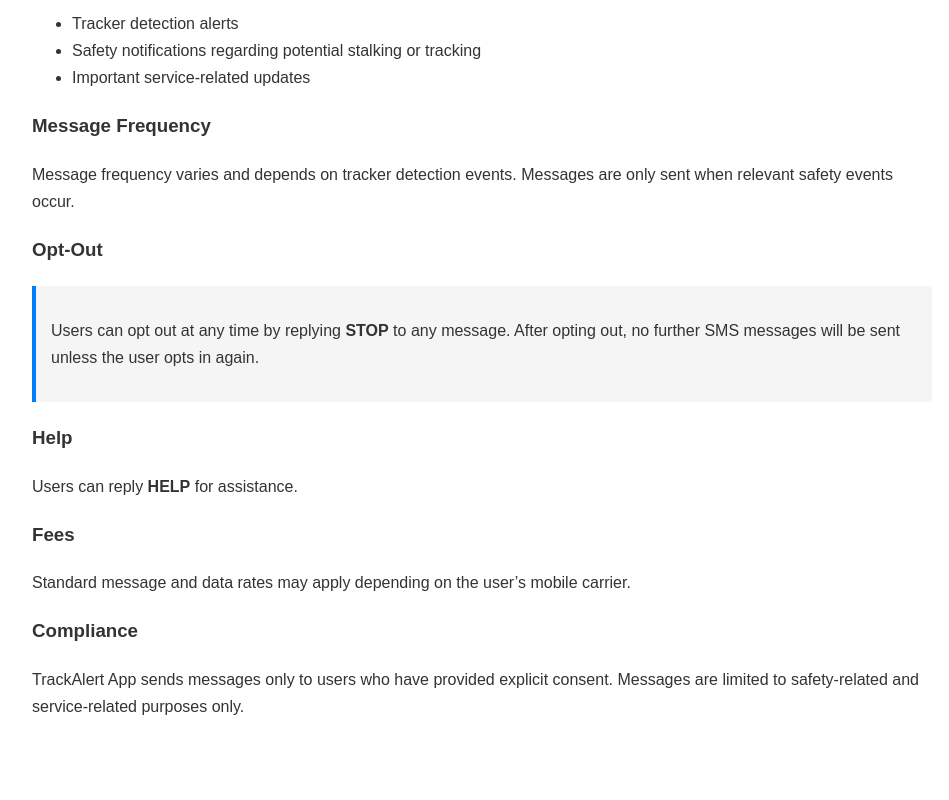
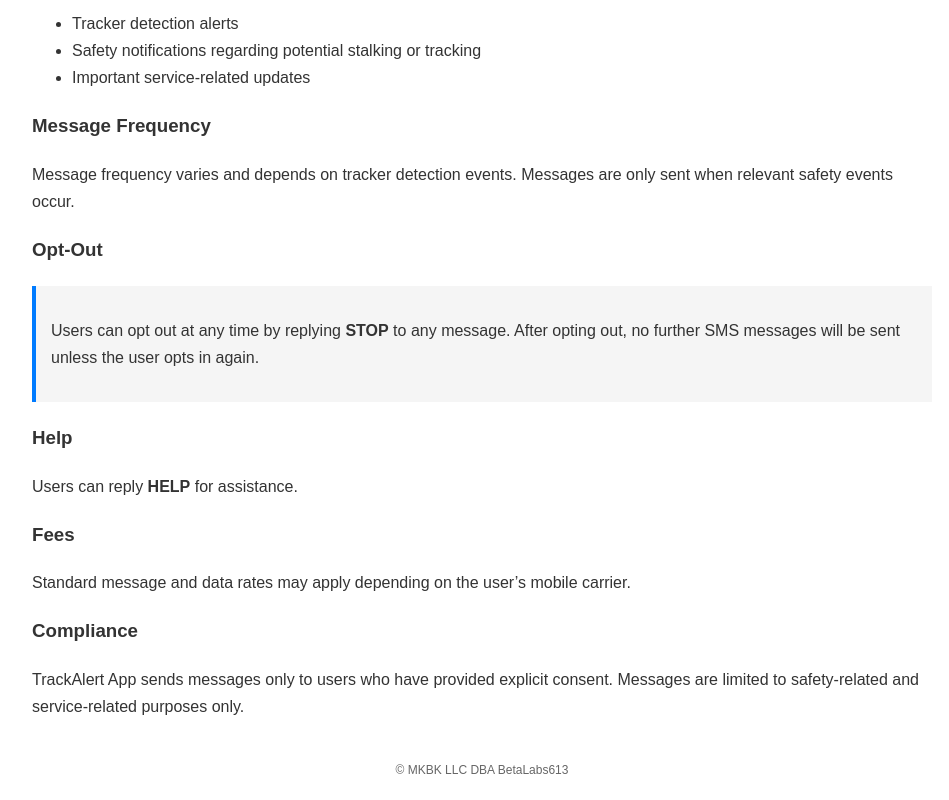
Before and after one commit to moshek2016/SMS-Consent, a plain HTML site: page index.html in a window 1280 px wide. Shown: the part 1302-2102 px from the top of the page, without its empty margins (158-1107 px from the left). Before the commit the page ends 2058 px from the top, so only its background shows below. Drawn offline with Linux system fonts and the light colour scheme.

Commit message:
Add footer with copyright information to index.html

```diff
--- a/index.html
+++ b/index.html
@@ -113,5 +113,9 @@
 TrackAlert App sends messages only to users who have provided explicit consent. Messages are limited to safety-related and service-related purposes only.
 </p>
 
+  <footer style="text-align:center; font-size:12px; color:#666; margin-top:40px;">
+  © MKBK LLC DBA BetaLabs613
+</footer>
+
 </body>
 </html>
```
